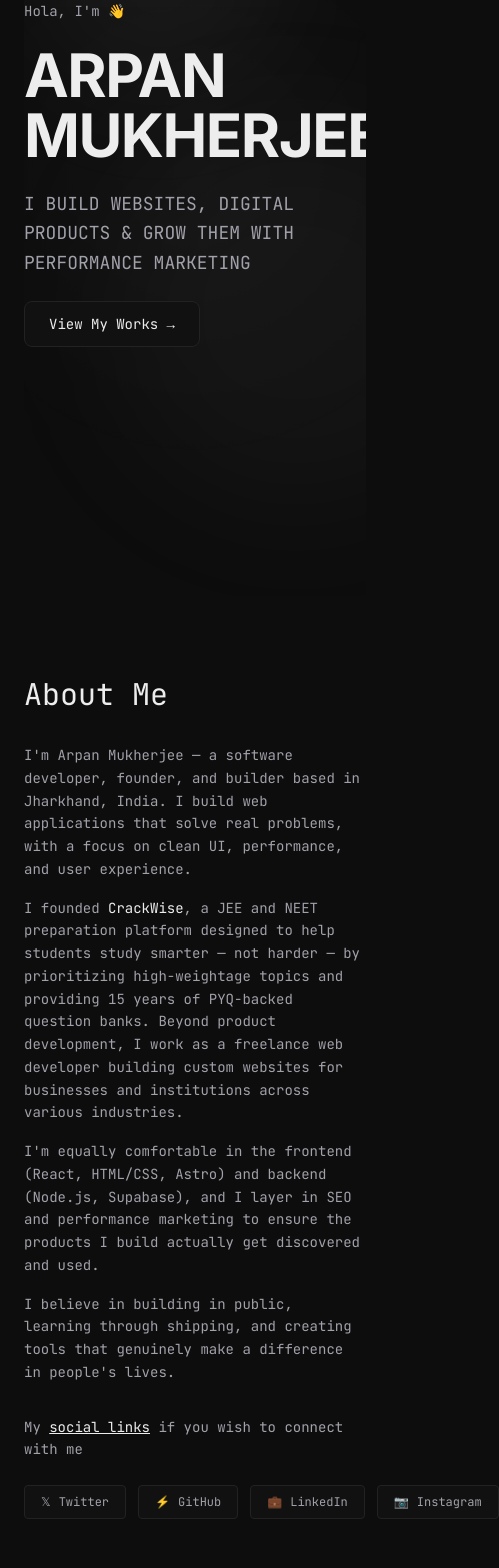
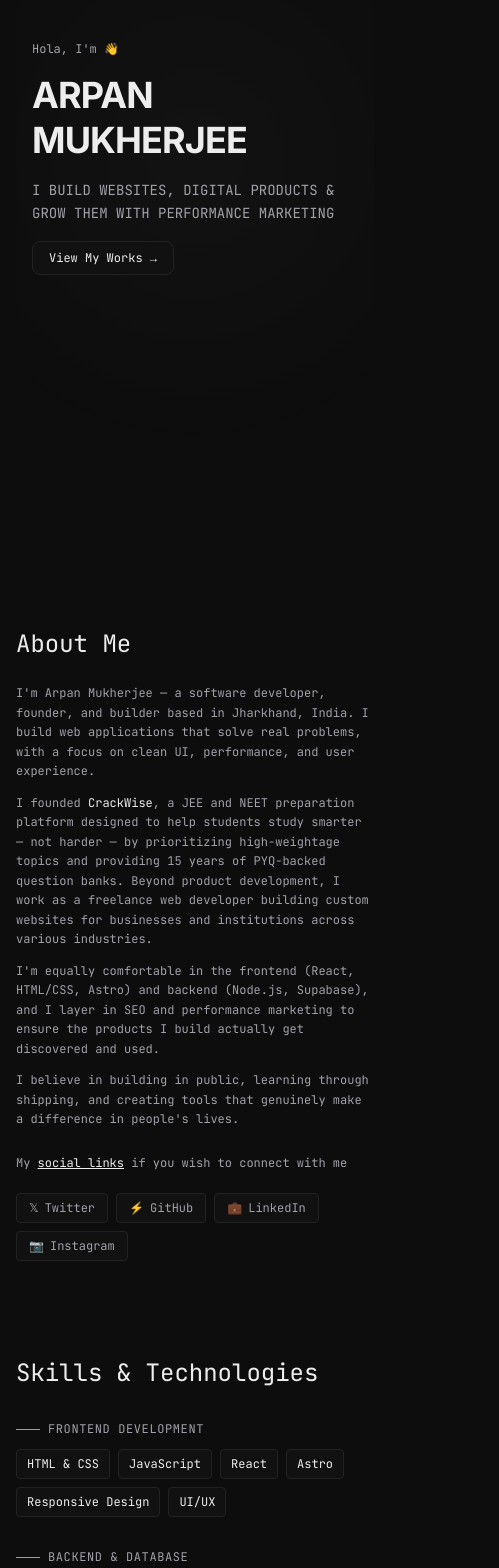
Before and after one commit to arpanmukherjee2006/arpanmukherjeeportfolio, a React (Vite) app: page / in a window 390 px wide. Shown: the part 280-1848 px from the top of the page, 499 px wide, since content can reach past the window. Built offline with nearby package versions, Linux system fonts and the light colour scheme.

Commit message:
Made entire portfolio fully responsive for mobile and tablet devices

```diff
--- a/src/App.jsx
+++ b/src/App.jsx
@@ -16,7 +16,7 @@ function App() {
   return (
     <div className="min-h-screen bg-dark-bg">
       <Navbar />
-      <main className="max-w-6xl mx-auto px-6 py-8">
+      <main className="max-w-6xl mx-auto px-4 sm:px-6 py-4 sm:py-8">
         <Hero />
         <About />
         <Skills />
@@ -24,9 +24,9 @@ function App() {
         <Experience />
         <Contact />
       </main>
-      <footer className="border-t border-dark-border py-6">
-        <div className="max-w-6xl mx-auto px-6">
-          <p className="text-text-secondary text-sm font-mono text-center">
+      <footer className="border-t border-dark-border py-4 sm:py-6">
+        <div className="max-w-6xl mx-auto px-4 sm:px-6">
+          <p className="text-text-secondary text-xs sm:text-sm font-mono text-center">
             © 2026 Arpan Mukherjee
           </p>
         </div>
--- a/src/components/About.jsx
+++ b/src/components/About.jsx
@@ -1,10 +1,10 @@
 export default function About() {
   return (
-    <section id="about" className="py-20">
-      <h2 className="text-3xl mb-8 text-text-primary font-mono">
+    <section id="about" className="py-12 sm:py-16 md:py-20">
+      <h2 className="text-2xl sm:text-3xl mb-6 sm:mb-8 text-text-primary font-mono">
         About Me
       </h2>
-      <div className="space-y-4 text-text-secondary text-sm leading-relaxed max-w-4xl font-mono">
+      <div className="space-y-3 sm:space-y-4 text-text-secondary text-xs sm:text-sm leading-relaxed max-w-4xl font-mono">
         <p>
           I'm Arpan Mukherjee — a software developer, founder, and builder based in Jharkhand, India. I build web
           applications that solve real problems, with a focus on clean UI, performance, and user experience.
@@ -23,20 +23,20 @@ export default function About() {
           I believe in building in public, learning through shipping, and creating tools that genuinely make a difference
           in people's lives.
         </p>
-        <p className="pt-4">
+        <p className="pt-3 sm:pt-4">
           My <span className="text-text-primary underline cursor-pointer">social links</span> if you wish to connect with me
         </p>
-        <div className="flex gap-3 pt-2">
-          <a href="https://x.com/Mukherjee_ar" target="_blank" rel="noopener noreferrer" className="bg-dark-card border border-dark-border px-4 py-2 rounded text-xs hover:border-text-primary transition-colors flex items-center gap-2">
+        <div className="flex flex-wrap gap-2 sm:gap-3 pt-2">
+          <a href="https://x.com/Mukherjee_ar" target="_blank" rel="noopener noreferrer" className="bg-dark-card border border-dark-border px-3 sm:px-4 py-1.5 sm:py-2 rounded text-xs hover:border-text-primary transition-colors flex items-center gap-1.5 sm:gap-2">
             <span>𝕏</span> Twitter
           </a>
-          <a href="https://github.com/arpanmukherjee2006" target="_blank" rel="noopener noreferrer" className="bg-dark-card border border-dark-border px-4 py-2 rounded text-xs hover:border-text-primary transition-colors flex items-center gap-2">
+          <a href="https://github.com/arpanmukherjee2006" target="_blank" rel="noopener noreferrer" className="bg-dark-card border border-dark-border px-3 sm:px-4 py-1.5 sm:py-2 rounded text-xs hover:border-text-primary transition-colors flex items-center gap-1.5 sm:gap-2">
             <span>⚡</span> GitHub
           </a>
-          <a href="https://www.linkedin.com/in/arpan-mukherjee-3b12aa236/" target="_blank" rel="noopener noreferrer" className="bg-dark-card border border-dark-border px-4 py-2 rounded text-xs hover:border-text-primary transition-colors flex items-center gap-2">
+          <a href="https://www.linkedin.com/in/arpan-mukherjee-3b12aa236/" target="_blank" rel="noopener noreferrer" className="bg-dark-card border border-dark-border px-3 sm:px-4 py-1.5 sm:py-2 rounded text-xs hover:border-text-primary transition-colors flex items-center gap-1.5 sm:gap-2">
             <span>💼</span> LinkedIn
           </a>
-          <a href="https://www.instagram.com/berozgarengineerrr/" target="_blank" rel="noopener noreferrer" className="bg-dark-card border border-dark-border px-4 py-2 rounded text-xs hover:border-text-primary transition-colors flex items-center gap-2">
+          <a href="https://www.instagram.com/berozgarengineerrr/" target="_blank" rel="noopener noreferrer" className="bg-dark-card border border-dark-border px-3 sm:px-4 py-1.5 sm:py-2 rounded text-xs hover:border-text-primary transition-colors flex items-center gap-1.5 sm:gap-2">
             <span>📷</span> Instagram
           </a>
         </div>
--- a/src/components/Contact.jsx
+++ b/src/components/Contact.jsx
@@ -1,17 +1,17 @@
 export default function Contact() {
   return (
-    <section id="contact" className="py-20">
-      <h2 className="text-3xl mb-8 text-text-primary font-mono">
+    <section id="contact" className="py-12 sm:py-16 md:py-20">
+      <h2 className="text-2xl sm:text-3xl mb-6 sm:mb-8 text-text-primary font-mono">
         Get In Touch
       </h2>
       <div className="max-w-2xl">
-        <p className="text-text-secondary text-sm leading-relaxed font-mono mb-6">
+        <p className="text-text-secondary text-xs sm:text-sm leading-relaxed font-mono mb-4 sm:mb-6">
           I'm always open to discussing new projects, creative ideas, or opportunities to be part of your visions.
           Feel free to reach out if you want to connect!
         </p>
         <a
           href="mailto:mukherjeearpan206@gmail.com"
-          className="inline-block bg-dark-card border border-dark-border px-6 py-3 rounded text-sm text-text-primary hover:border-text-primary transition-colors font-mono"
+          className="inline-block bg-dark-card border border-dark-border px-4 sm:px-6 py-2 sm:py-3 rounded text-xs sm:text-sm text-text-primary hover:border-text-primary transition-colors font-mono"
         >
           Say Hello →
         </a>
--- a/src/components/Experience.jsx
+++ b/src/components/Experience.jsx
@@ -31,38 +31,38 @@ export default function Experience() {
   ]
 
   return (
-    <section id="experience" className="py-20">
-      <h2 className="text-3xl mb-8 text-text-primary font-mono">
+    <section id="experience" className="py-12 sm:py-16 md:py-20">
+      <h2 className="text-2xl sm:text-3xl mb-6 sm:mb-8 text-text-primary font-mono">
         Experience
       </h2>
 
-      <div className="space-y-12">
+      <div className="space-y-8 sm:space-y-12">
         {experiences.map((exp, idx) => (
           <div key={idx}>
-            <h3 className="text-xl text-text-primary font-mono mb-1">
+            <h3 className="text-lg sm:text-xl text-text-primary font-mono mb-1">
               {exp.role}
             </h3>
-            <p className="text-text-secondary text-sm font-mono mb-1">
+            <p className="text-text-secondary text-xs sm:text-sm font-mono mb-1">
               {exp.company}
             </p>
-            <p className="text-text-secondary text-xs font-mono mb-4">
+            <p className="text-text-secondary text-xs font-mono mb-3 sm:mb-4">
               {exp.period}
             </p>
-            <p className="text-text-secondary text-sm leading-relaxed font-mono max-w-4xl">
+            <p className="text-text-secondary text-xs sm:text-sm leading-relaxed font-mono max-w-4xl">
               {exp.description}
             </p>
           </div>
         ))}
 
         <div>
-          <h3 className="text-xl text-text-primary font-mono mb-6">
+          <h3 className="text-lg sm:text-xl text-text-primary font-mono mb-4 sm:mb-6">
             Freelance Work
           </h3>
-          <div className="space-y-8">
+          <div className="space-y-6 sm:space-y-8">
             {freelanceWork.map((work, idx) => (
               <div key={idx}>
-                <div className="flex items-baseline gap-2 mb-1">
-                  <h4 className="text-lg text-text-primary font-mono">
+                <div className="flex flex-col sm:flex-row sm:items-baseline gap-1 sm:gap-2 mb-1">
+                  <h4 className="text-base sm:text-lg text-text-primary font-mono">
                     {work.title}
                   </h4>
                   {work.location && (
@@ -71,14 +71,14 @@ export default function Experience() {
                     </span>
                   )}
                 </div>
-                <p className="text-text-secondary text-sm leading-relaxed font-mono mb-2 max-w-4xl">
+                <p className="text-text-secondary text-xs sm:text-sm leading-relaxed font-mono mb-2 max-w-4xl">
                   {work.description}
                 </p>
                 <a
                   href={work.url}
                   target="_blank"
                   rel="noopener noreferrer"
-                  className="text-text-primary text-sm font-mono hover:underline inline-flex items-center gap-1"
+                  className="text-text-primary text-xs sm:text-sm font-mono hover:underline inline-flex items-center gap-1 break-all"
                 >
                   {work.link} <span>↗</span>
                 </a>
--- a/src/components/Hero.jsx
+++ b/src/components/Hero.jsx
@@ -7,15 +7,15 @@ export default function Hero() {
   }
 
   return (
-    <section className="min-h-screen flex items-center relative overflow-hidden">
+    <section className="min-h-screen flex items-center relative overflow-hidden px-4 sm:px-6">
       {/* Animated background gradient */}
       <div className="absolute inset-0 bg-gradient-radial opacity-20 animate-pulse-slow"></div>
 
-      <div className="space-y-6 relative z-10">
-        <p className="text-text-secondary text-sm font-mono animate-fade-in">
+      <div className="space-y-4 sm:space-y-6 relative z-10 w-full">
+        <p className="text-text-secondary text-xs sm:text-sm font-mono animate-fade-in">
           Hola, I'm 👋
         </p>
-        <h1 className="text-6xl md:text-8xl font-bold text-text-primary tracking-tight animate-slide-up">
+        <h1 className="text-4xl sm:text-5xl md:text-6xl lg:text-8xl font-bold text-text-primary tracking-tight animate-slide-up leading-tight">
           <span className="inline-block hover:text-transparent hover:bg-clip-text hover:bg-gradient-to-r hover:from-text-primary hover:to-text-secondary transition-all duration-300">
             ARPAN
           </span>
@@ -24,20 +24,20 @@ export default function Hero() {
             MUKHERJEE
           </span>
         </h1>
-        <p className="text-text-secondary text-lg md:text-xl max-w-2xl leading-relaxed font-mono animate-fade-in-delay">
+        <p className="text-text-secondary text-sm sm:text-base md:text-lg lg:text-xl max-w-2xl leading-relaxed font-mono animate-fade-in-delay">
           I BUILD WEBSITES, DIGITAL PRODUCTS & GROW THEM WITH PERFORMANCE MARKETING
         </p>
         <button
           onClick={scrollToExperience}
-          className="mt-8 bg-dark-card border border-dark-border px-6 py-3 rounded-lg font-mono text-sm hover:border-text-primary hover:shadow-lg hover:shadow-text-primary/20 transition-all duration-300 animate-fade-in-delay-2 group"
+          className="mt-4 sm:mt-8 bg-dark-card border border-dark-border px-4 sm:px-6 py-2 sm:py-3 rounded-lg font-mono text-xs sm:text-sm hover:border-text-primary hover:shadow-lg hover:shadow-text-primary/20 transition-all duration-300 animate-fade-in-delay-2 group"
         >
           View My Works →
         </button>
       </div>
 
-      {/* Decorative elements */}
-      <div className="absolute top-20 right-20 w-64 h-64 bg-text-primary/5 rounded-full blur-3xl animate-float"></div>
-      <div className="absolute bottom-20 left-20 w-96 h-96 bg-text-secondary/5 rounded-full blur-3xl animate-float-delay"></div>
+      {/* Decorative elements - hidden on mobile */}
+      <div className="hidden md:block absolute top-20 right-20 w-64 h-64 bg-text-primary/5 rounded-full blur-3xl animate-float"></div>
+      <div className="hidden md:block absolute bottom-20 left-20 w-96 h-96 bg-text-secondary/5 rounded-full blur-3xl animate-float-delay"></div>
     </section>
   )
 }
--- a/src/components/Projects.jsx
+++ b/src/components/Projects.jsx
@@ -19,44 +19,44 @@ export default function Projects() {
   ]
 
   return (
-    <section id="projects" className="py-20">
-      <h2 className="text-3xl mb-12 text-text-primary font-mono">
+    <section id="projects" className="py-12 sm:py-16 md:py-20">
+      <h2 className="text-2xl sm:text-3xl mb-8 sm:mb-12 text-text-primary font-mono">
         Projects
       </h2>
-      <div className="space-y-16">
+      <div className="space-y-8 sm:space-y-12 md:space-y-16">
         {projects.map((project, idx) => (
           <div
             key={project.title}
-            className="group bg-dark-card/30 border border-dark-border rounded-lg p-8 hover:border-text-primary/50 transition-all duration-500 hover-lift scroll-reveal"
+            className="group bg-dark-card/30 border border-dark-border rounded-lg p-4 sm:p-6 md:p-8 hover:border-text-primary/50 transition-all duration-500 hover-lift scroll-reveal"
             style={{ transitionDelay: `${idx * 0.1}s` }}
           >
-            <div className="mb-4">
-              <h3 className="text-2xl text-text-primary font-mono mb-3 group-hover:gradient-text transition-all">
+            <div className="mb-3 sm:mb-4">
+              <h3 className="text-lg sm:text-xl md:text-2xl text-text-primary font-mono mb-2 sm:mb-3 group-hover:gradient-text transition-all">
                 {project.title}
               </h3>
               <a
                 href={project.url}
                 target="_blank"
                 rel="noopener noreferrer"
-                className="text-text-primary text-sm font-mono hover:underline inline-flex items-center gap-2 group/link"
+                className="text-text-primary text-xs sm:text-sm font-mono hover:underline inline-flex items-center gap-1 sm:gap-2 group/link break-all"
               >
                 <span className="group-hover/link:translate-x-1 transition-transform">{project.link}</span>
                 <span className="group-hover/link:translate-x-1 group-hover/link:-translate-y-1 transition-transform">↗</span>
               </a>
             </div>
-            <div className="space-y-4 max-w-4xl">
-              <p className="text-text-secondary text-sm leading-relaxed font-mono">
+            <div className="space-y-3 sm:space-y-4 max-w-4xl">
+              <p className="text-text-secondary text-xs sm:text-sm leading-relaxed font-mono">
                 {project.description}
               </p>
-              <p className="text-text-secondary text-sm leading-relaxed font-mono">
+              <p className="text-text-secondary text-xs sm:text-sm leading-relaxed font-mono">
                 {project.details}
               </p>
             </div>
-            <div className="flex flex-wrap gap-2 mt-6">
+            <div className="flex flex-wrap gap-1.5 sm:gap-2 mt-4 sm:mt-6">
               {project.tags.map((tag) => (
                 <span
                   key={tag}
-                  className="bg-dark-bg border border-dark-border px-3 py-1 rounded text-xs text-text-secondary font-mono hover:border-text-primary/50 transition-colors"
+                  className="bg-dark-bg border border-dark-border px-2 sm:px-3 py-1 rounded text-xs text-text-secondary font-mono hover:border-text-primary/50 transition-colors"
                 >
                   {tag}
                 </span>
--- a/src/components/Skills.jsx
+++ b/src/components/Skills.jsx
@@ -24,26 +24,27 @@ export default function Skills() {
   ]
 
   return (
-    <section id="skills" className="py-20">
-      <h2 className="text-3xl mb-8 text-text-primary font-mono">
+    <section id="skills" className="py-12 sm:py-16 md:py-20 relative">
+      <h2 className="text-2xl sm:text-3xl mb-8 sm:mb-12 text-text-primary font-mono">
         Skills & Technologies
       </h2>
-      <div className="space-y-8">
-        {skillCategories.map((category) => (
-          <div key={category.title}>
-            <h3 className="text-text-secondary text-xs font-mono tracking-wider mb-4">
+      <div className="space-y-8 sm:space-y-12">
+        {skillCategories.map((category, idx) => (
+          <div key={category.title} className="scroll-reveal" style={{ transitionDelay: `${idx * 0.1}s` }}>
+            <h3 className="text-text-secondary text-xs font-mono tracking-wider mb-3 sm:mb-4 flex items-center gap-2">
+              <span className="w-6 sm:w-8 h-px bg-text-secondary"></span>
               {category.title}
             </h3>
             {category.description && (
-              <p className="text-text-secondary text-sm font-mono mb-4 max-w-4xl">
+              <p className="text-text-secondary text-xs sm:text-sm font-mono mb-3 sm:mb-4 max-w-4xl">
                 {category.description}
               </p>
             )}
-            <div className="flex flex-wrap gap-3">
+            <div className="flex flex-wrap gap-2 sm:gap-3">
               {category.skills.map((skill) => (
                 <span
                   key={skill}
-                  className="bg-dark-card border border-dark-border px-4 py-2 rounded text-sm text-text-primary font-mono hover:border-text-primary transition-colors"
+                  className="bg-dark-card border border-dark-border px-2.5 sm:px-4 py-1.5 sm:py-2 rounded text-xs sm:text-sm text-text-primary font-mono hover:border-text-primary hover:shadow-lg hover:shadow-text-primary/10 transition-all duration-300 hover-lift"
                 >
                   {skill}
                 </span>
```
